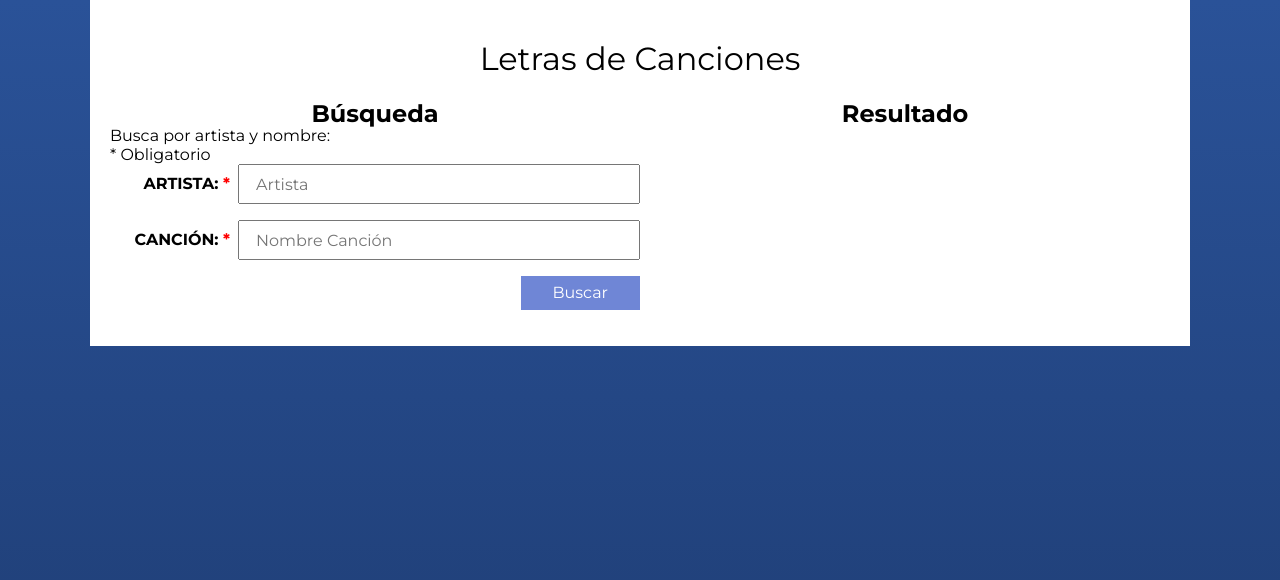
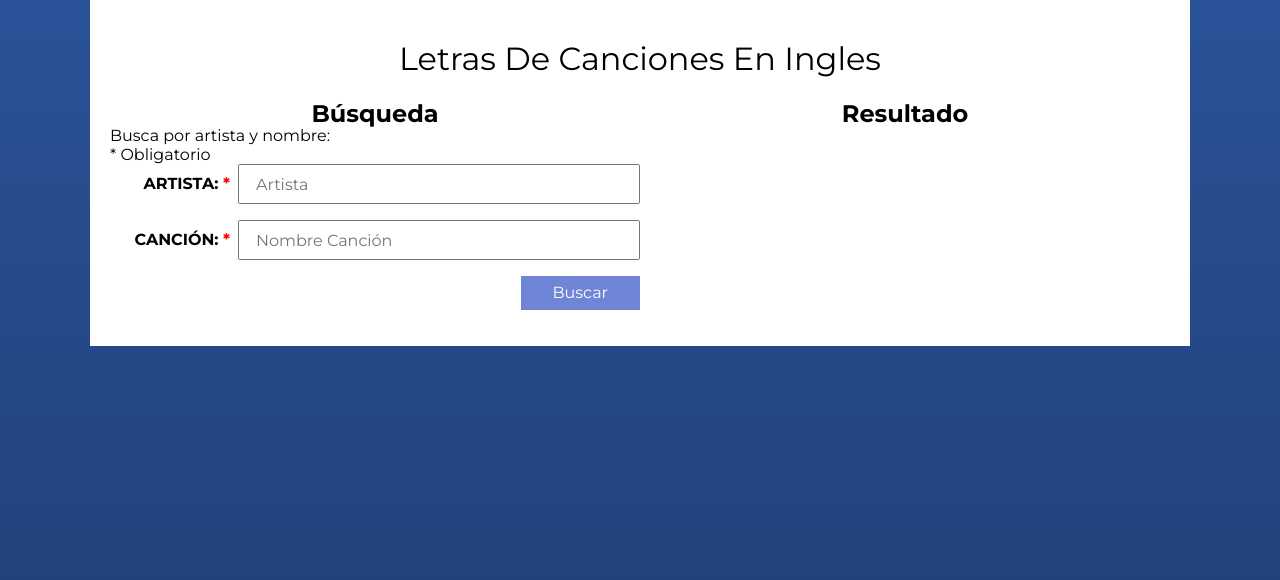
Before and after one commit to DanielFernandoYepezVelez/08-Proyecto-JavaScript-Letra-Cancion-API, a plain HTML site: page index.html in a window 1280 px wide. Drawn offline with nearby package versions, Linux system fonts and the light colour scheme.

Commit message:
Estructurando El Titulo

```diff
--- a/index.html
+++ b/index.html
@@ -16,7 +16,7 @@
 
 <body>
     <main id="contenido" class="contenido">
-        <h1>Letras de Canciones</h1>
+        <h1>Letras De Canciones En Ingles</h1>
         <div class="contenedor">
             <div id="buscar" class="buscar">
                 <h2>Búsqueda</h2>
```
